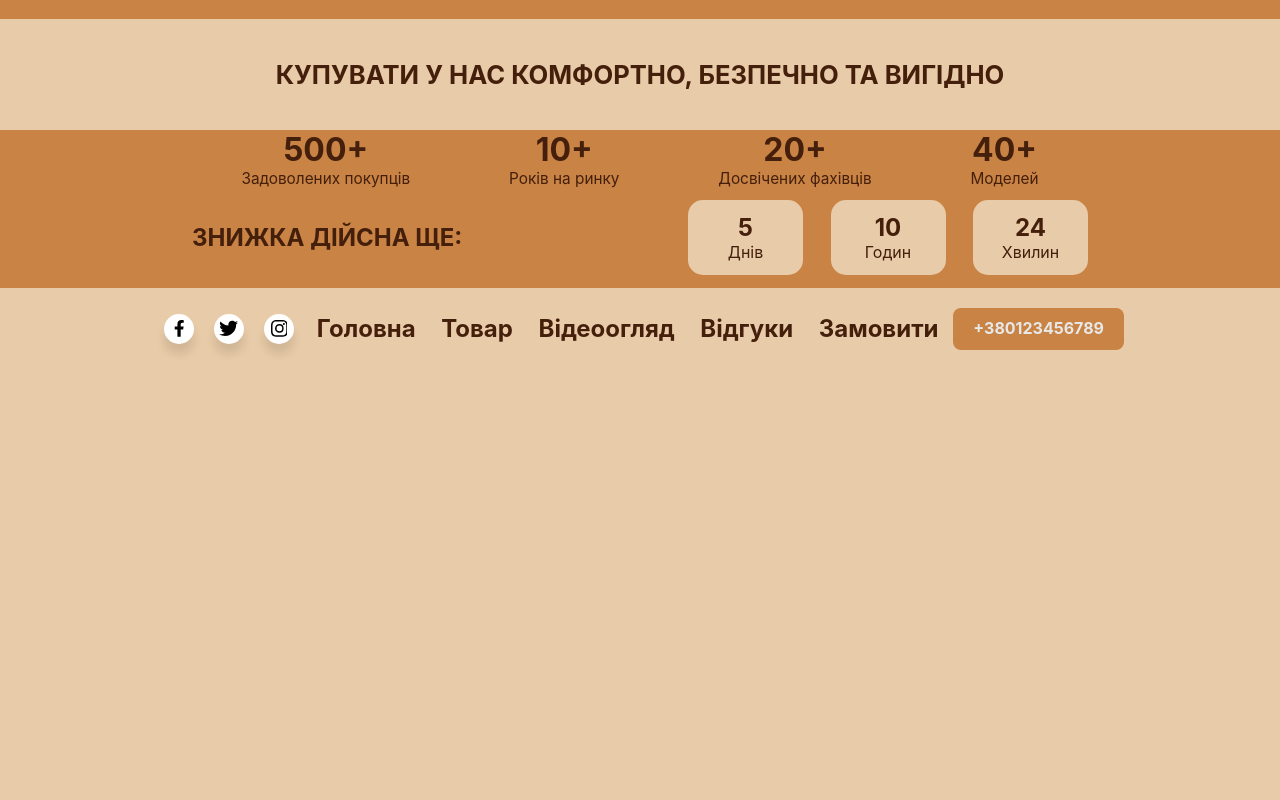
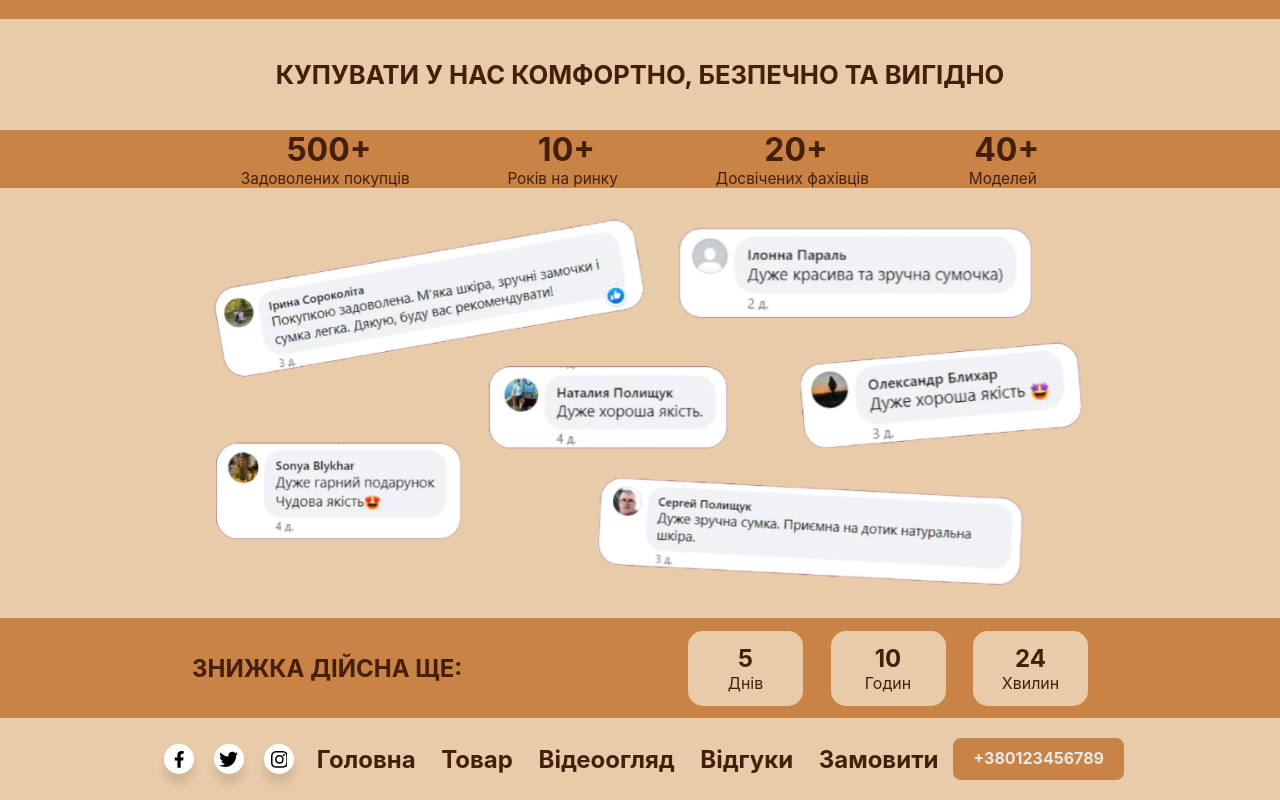
Before and after one commit to deltaonlyone/LeatherBagsFrontend, a React (Create React App) app: page / in a window 1280 px wide. Shown: the part 2016-2816 px from the top of the page. Before the commit the page ends 2386 px from the top, so only its background shows below. Built offline with nearby package versions, Linux system fonts and the light colour scheme.

Commit message:
Added comments; Fixed some problems with info lines

```diff
--- a/src/components/homePage/Home.js
+++ b/src/components/homePage/Home.js
@@ -6,6 +6,7 @@ import React from "react";
 import TopInfo from "./topInfo/TopInfo";
 import SaleTimer from "./saleTimer/SaleTimer";
 import ItemInfoLines from "./itemInfoLines/ItemInfoLines";
+import ItemComments from "./itemComments/ItemComments";
 
 
 const Home = () => {
@@ -18,6 +19,7 @@ const Home = () => {
             <ItemInfo></ItemInfo>
             <ItemVideo></ItemVideo>
             <ItemInfoLines></ItemInfoLines>
+            <ItemComments></ItemComments>
             <SaleTimer></SaleTimer>
             <NavBar></NavBar>
         </div>
--- a/src/components/homePage/itemComments/ItemComments.js
+++ b/src/components/homePage/itemComments/ItemComments.js
@@ -1,32 +1,14 @@
-import styles from './ItemInfoLines.module.css';
+import styles from './ItemComments.module.css';
 
-const ItemInfoLines = () => {
+const ItemComments = () => {
 
     return (
         <div className={styles.wrapper}>
-            <div className={styles.textWrap}>
-                КУПУВАТИ У НАС КОМФОРТНО, БЕЗПЕЧНО ТА ВИГІДНО
-            </div>
-            <div className={styles.statsWrap}>
-                <div className={styles.statItem}>
-                    <div className={styles.numbs}>500+</div>
-                    <div className={styles.secondaryText}>Задоволених покупців</div>
-                </div>
-                <div className={styles.statItem}>
-                    <div className={styles.numbs}>10+</div>
-                    <div className={styles.secondaryText}>Років на ринку</div>
-                </div>
-                <div className={styles.statItem}>
-                    <div className={styles.numbs}>20+</div>
-                    <div className={styles.secondaryText}>Досвічених фахівців</div>
-                </div>
-                <div className={styles.statItem}>
-                    <div className={styles.numbs}>40+</div>
-                    <div className={styles.secondaryText}>Моделей</div>
-                </div>
+            <div className={styles.imgWrap}>
+                <img src={"comments.png"} alt="bag"/>
             </div>
         </div>
     );
 }
 
-export default ItemInfoLines;
+export default ItemComments;
--- /dev/null
+++ b/src/components/homePage/itemComments/ItemComments.module.css
@@ -0,0 +1,7 @@
+.wrapper{
+    padding: 0 15vw;
+}
+
+.imgWrap{
+
+}
--- a/src/components/homePage/itemInfoLines/ItemInfoLines.js
+++ b/src/components/homePage/itemInfoLines/ItemInfoLines.js
@@ -9,19 +9,19 @@ const ItemInfoLines = () => {
             </div>
             <div className={styles.statsWrap}>
                 <div className={styles.statItem}>
-                    <div className={styles.numbs}>500+</div>
+                    <div className={styles.numbs}>&nbsp;500+</div>
                     <div className={styles.secondaryText}>Задоволених покупців</div>
                 </div>
                 <div className={styles.statItem}>
-                    <div className={styles.numbs}>10+</div>
+                    <div className={styles.numbs}>&nbsp;10+</div>
                     <div className={styles.secondaryText}>Років на ринку</div>
                 </div>
                 <div className={styles.statItem}>
-                    <div className={styles.numbs}>20+</div>
+                    <div className={styles.numbs}>&nbsp;20+</div>
                     <div className={styles.secondaryText}>Досвічених фахівців</div>
                 </div>
                 <div className={styles.statItem}>
-                    <div className={styles.numbs}>40+</div>
+                    <div className={styles.numbs}>&nbsp;40+</div>
                     <div className={styles.secondaryText}>Моделей</div>
                 </div>
             </div>
```
Also changed, not shown: public/comments.png (added), src/components/homePage/itemComments/ItemCommets.module.css (deleted).
